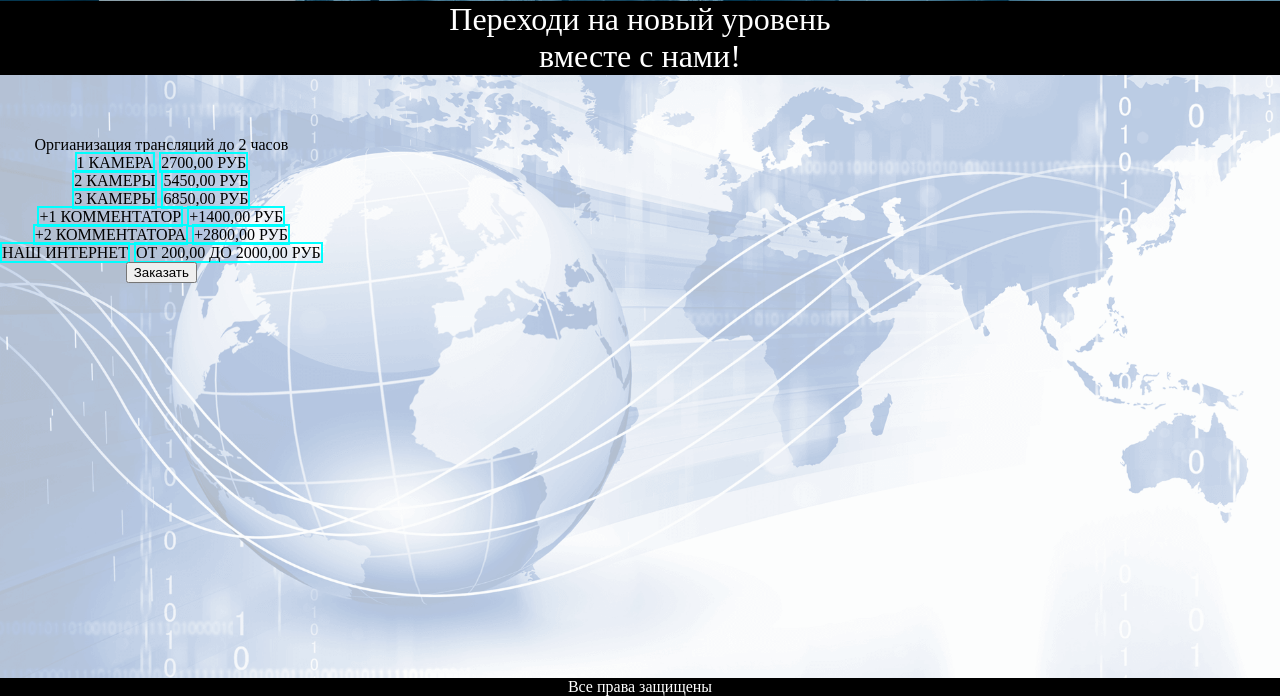
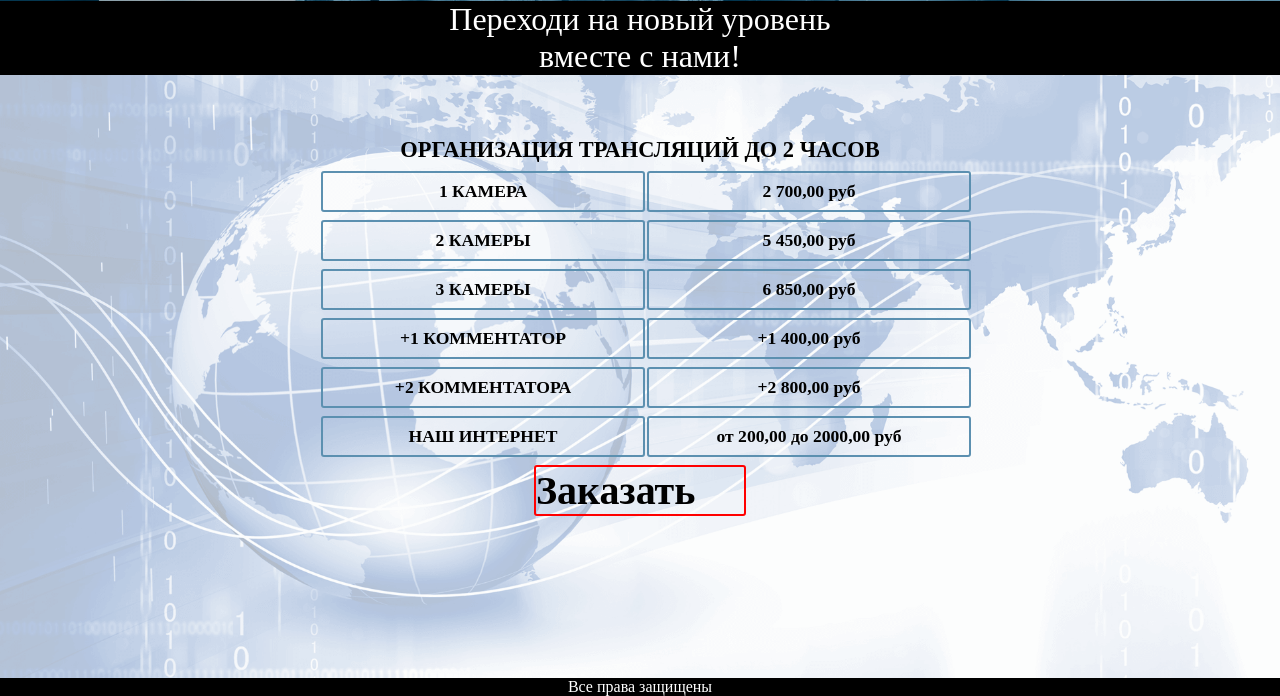
Before and after one commit to afrolovskiy/event-streaming, a Django app: page / in a window 1280 px wide. Shown: the part 510-1206 px from the top of the page. Run offline with Django 3.2, Linux system fonts and the light colour scheme.

Commit message:
Init order page

```diff
--- a/landing/static/index.css
+++ b/landing/static/css/index.css
@@ -52,21 +52,63 @@ body {
 .price-content {
   z-index: 100;
   color: black;
+  font-weight: bold;
   text-align: center;
   position: absolute;
+  width: 100%;
   top: 10%;
 }
 
-.price-name {
-  display: inline;
-  border:2px #00FFFF solid;
+.price-title {
+  font-size: 1.4rem;
   text-transform: uppercase;
 }
 
+.price-item {
+  margin-left: auto;
+  margin-right: auto;
+  display: flex;
+  width: 50%;
+  margin-top: 0.5rem;
+  margin-bottom: 0.5rem;
+  font-size: 1.1rem;
+}
+
+.price-name {
+  border:2px #5C90B0 solid;
+  text-transform: uppercase;
+  flex: 0 0 50%;
+  max-width: 50%;
+  border-radius: 3px;
+  margin-left: 1px;
+  margin-right: 1px;
+  padding-top: 0.5rem;
+  padding-bottom: 0.5rem;
+}
+
 .price-value {
-  display: inline;
-  border:2px #00FFFF solid;
-  text-transform: uppercase;
+  border:2px #5C90B0 solid;
+  flex: 0 0 50%;
+  max-width: 50%;
+  border-radius: 3px;
+  margin-left: 1px;
+  margin-right: 1px;
+  padding-top: 0.5rem;
+  padding-bottom: 0.5rem;
+}
+
+.order-button {
+  border-radius: 3px;
+  border:2px red solid;
+  font-weight: bold;
+  font-size: 2.5rem;
+  text-align: center;
+  background-color: transparent;
+  background-repeat: no-repeat;
+  margin-left: auto;
+  margin-right: auto;
+  display: flex;
+  width: 13rem;
 }
 
 .footer {
--- a/landing/templates/index.html
+++ b/landing/templates/index.html
@@ -9,11 +9,11 @@
             <meta name="viewport" content="width=device-width, initial-scale=1, shrink-to-fit=no">
 
             <!-- Custom CSS -->
-            <link href="{% static 'index.css' %}" rel="stylesheet">
+            <link href="{% static 'css/index.css' %}" rel="stylesheet">
     </head>
     <body>
         <div class="title">
-            <img class="title-background" src="{% static 'title.jpg' %}" />
+            <img class="title-background" src="{% static 'images/title.jpg' %}" />
             <div class="title-content">
                 Онлайн трансляция мероприятий
             </div>
@@ -22,36 +22,36 @@
             Переходи на новый уровень<br>вместе с нами!
         </div>
         <div class="price">
-            <img class="price-background" src="{% static 'price.jpg' %}" />
+            <img class="price-background" src="{% static 'images/price.jpg' %}" />
             <div class="price-content">
-                <div class="price-disclamer">Оргианизация трансляций до 2 часов</div>
+                <div class="price-title">Организация трансляций до 2 часов</div>
                 <div class="price-item-group">
                     <div class="price-item">
                         <div class="price-name">1 камера</div>
-                        <div class="price-value">2700,00 руб</div>
+                        <div class="price-value">2 700,00 руб</div>
                     </div>
                     <div class="price-item">
                         <div class="price-name">2 камеры</div>
-                        <div class="price-value">5450,00 руб</div>
+                        <div class="price-value">5 450,00 руб</div>
                     </div>
                     <div class="price-item">
                         <div class="price-name">3 камеры</div>
-                        <div class="price-value">6850,00 руб</div>
+                        <div class="price-value">6 850,00 руб</div>
                     </div>
                     <div class="price-item">
                         <div class="price-name">+1 комментатор</div>
-                        <div class="price-value">+1400,00 руб</div>
+                        <div class="price-value">+1 400,00 руб</div>
                     </div>
                     <div class="price-item">
                         <div class="price-name">+2 комментатора</div>
-                        <div class="price-value">+2800,00 руб</div>
+                        <div class="price-value">+2 800,00 руб</div>
                     </div>
                     <div class="price-item">
                         <div class="price-name">наш интернет</div>
                         <div class="price-value">от 200,00 до 2000,00 руб</div>
                     </div>
                 </div>
-                <button>Заказать</button>
+                <div class="order-button">Заказать</button>
             </div>
         </div>
         <div class="footer">
--- a/landing/urls.py
+++ b/landing/urls.py
@@ -1,7 +1,8 @@
 from django.urls import path
 
-from landing.views import IndexView
+from landing import views
 
 urlpatterns = [
-    path('', IndexView.as_view(), name='index'),
+    path('order/', views.OrderView.as_view(), name='order'),
+    path('', views.IndexView.as_view(), name='index'),
 ]
--- a/landing/views.py
+++ b/landing/views.py
@@ -1,4 +1,17 @@
+from django.urls import reverse
 from django.views.generic.base import TemplateView
+from django.views.generic.edit import FormView
+
+from landing.forms import OrderForm
+
 
 class IndexView(TemplateView):
-    template_name = "index.html"
+    template_name = 'index.html'
+
+
+class OrderView(FormView):
+    template_name = 'order.html'
+    form_class = OrderForm
+
+    def get_success_url(self):
+        return reverse('landing:index')
```
Also changed, not shown: landing/forms.py (added, +7 -0 lines), landing/templates/order.html (added, +17 -0 lines), landing/static/css/order.css (added), landing/static/images/price.jpg (renamed from landing/static/price.jpg), landing/static/images/title.jpg (renamed from landing/static/title.jpg).
